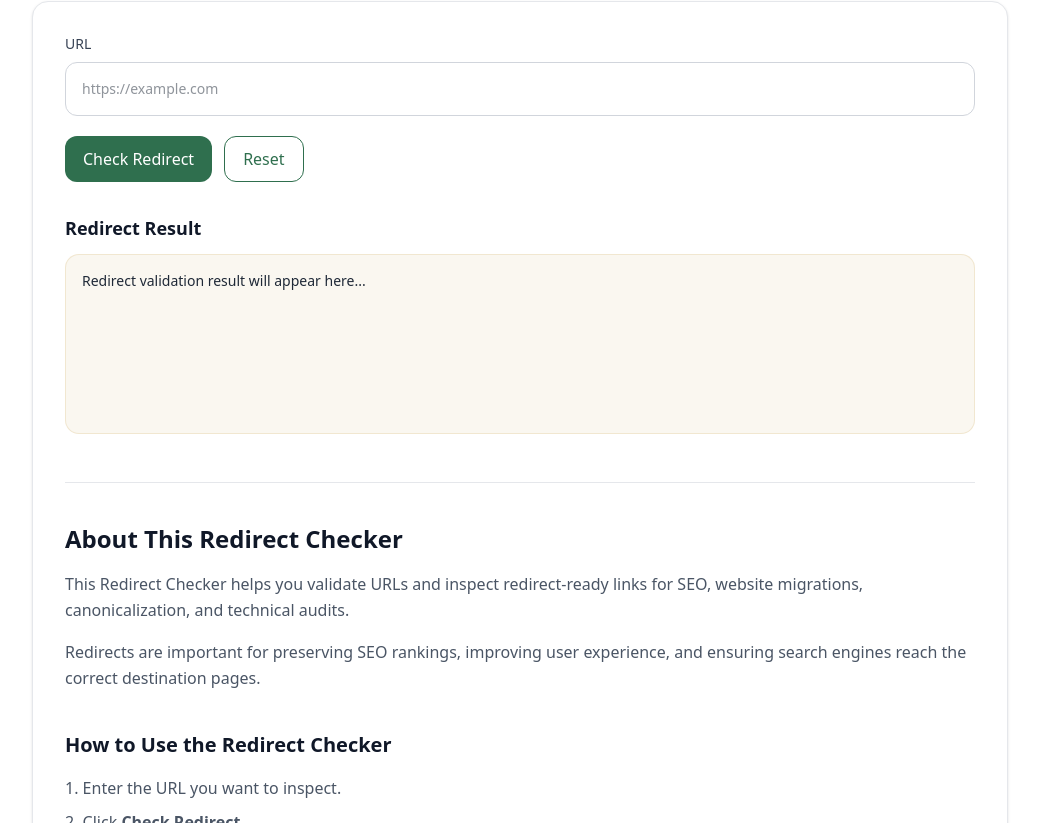
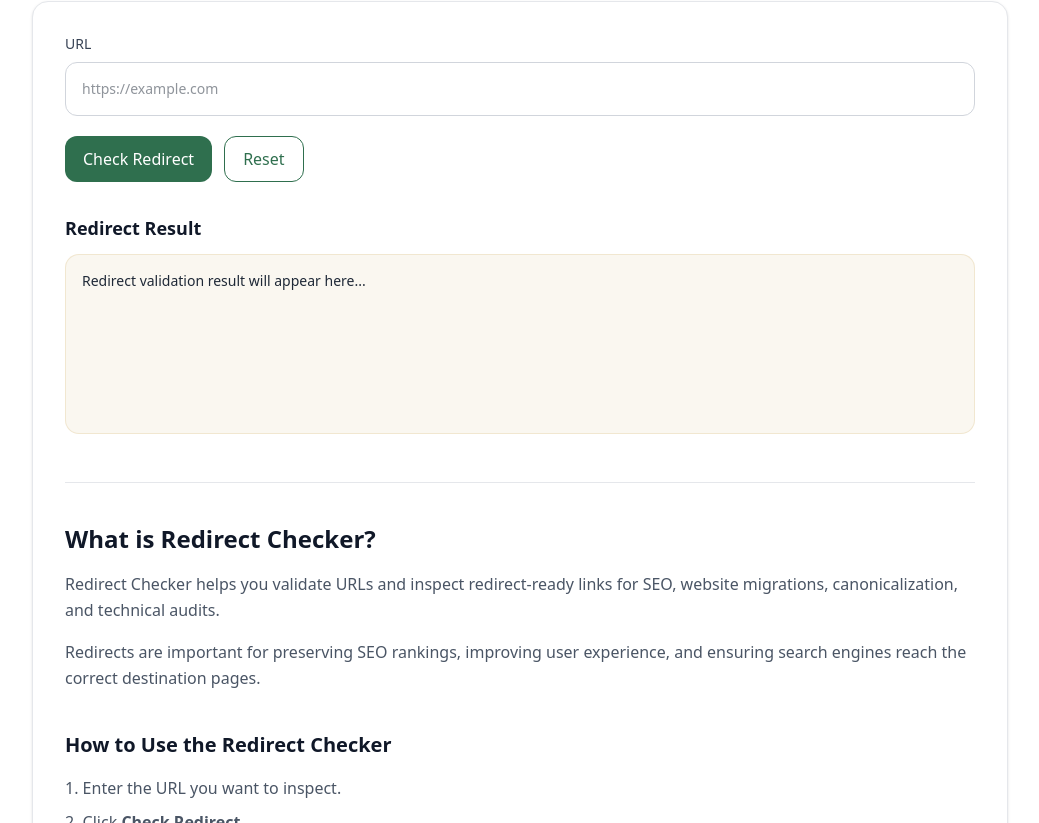
Before and after one commit to vaarunsonawwane-ops/yoryantra-new, a Next.js app: page /tools/redirect-checker in a window 1280 px wide. Shown: the part 373-1196 px from the top of the page, without its empty margins (120-1159 px from the left). Built offline with nearby package versions, Linux system fonts and the light colour scheme.

Commit message:
Redirect Checker Update ToolClient.tsx

```diff
--- a/app/tools/redirect-checker/ToolClient.tsx
+++ b/app/tools/redirect-checker/ToolClient.tsx
@@ -109,11 +109,11 @@ export default function ToolClient() {
       <section className="mt-12 border-t border-gray-200 pt-10 space-y-10">
         <div>
           <h2 className="text-2xl font-semibold text-gray-900">
-            About This Redirect Checker
+            What is Redirect Checker?
           </h2>
 
           <p className="mt-4 text-gray-600 leading-relaxed">
-            This Redirect Checker helps you validate
+            Redirect Checker helps you validate
             URLs and inspect redirect-ready links for
             SEO, website migrations, canonicalization,
             and technical audits.
```
